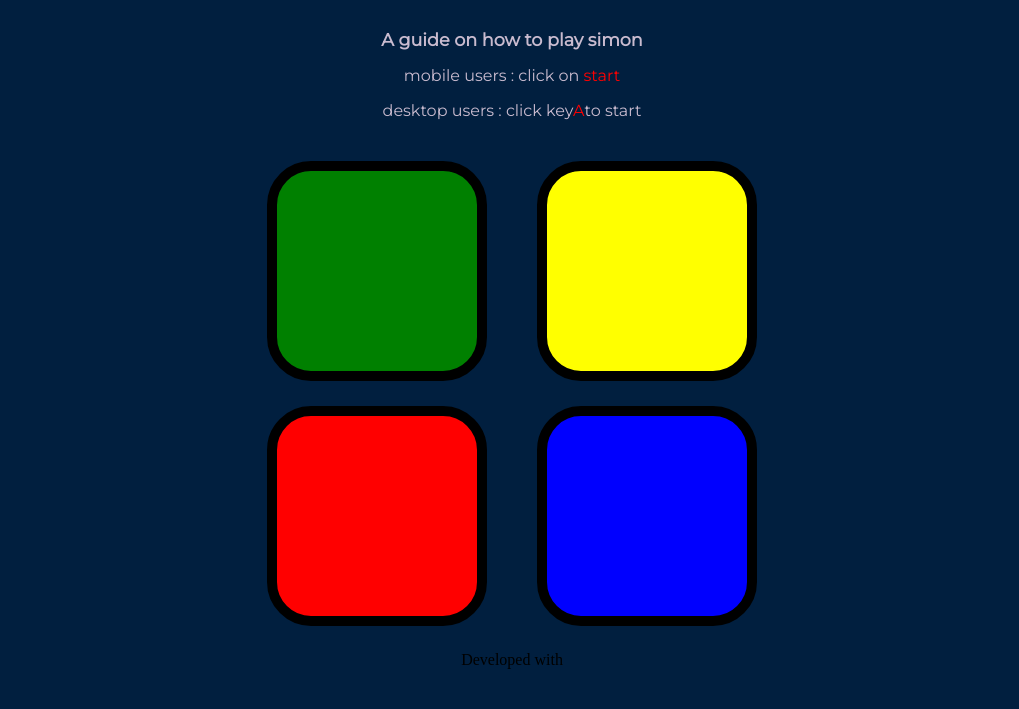
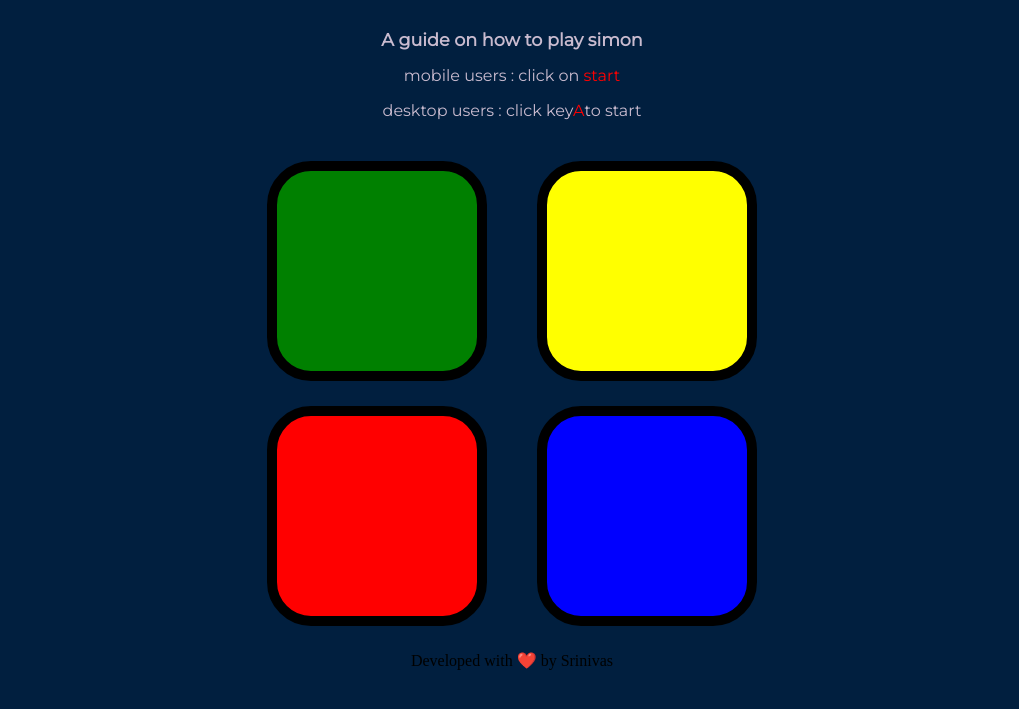
Before and after one commit to srinivas232003/Simon_game, a plain HTML site: page index.html in a window 1280 px wide. Shown: the part 83-792 px from the top of the page, without its empty margins (128-1147 px from the left). Drawn offline with nearby package versions, Linux system fonts and the light colour scheme.

Commit message:
Update index.html

```diff
--- a/index.html
+++ b/index.html
@@ -44,6 +44,6 @@
 
 </body>
 <footer>
-  Developed with
+  Developed with ❤️ by Srinivas
 </footer>
 </html>
```
